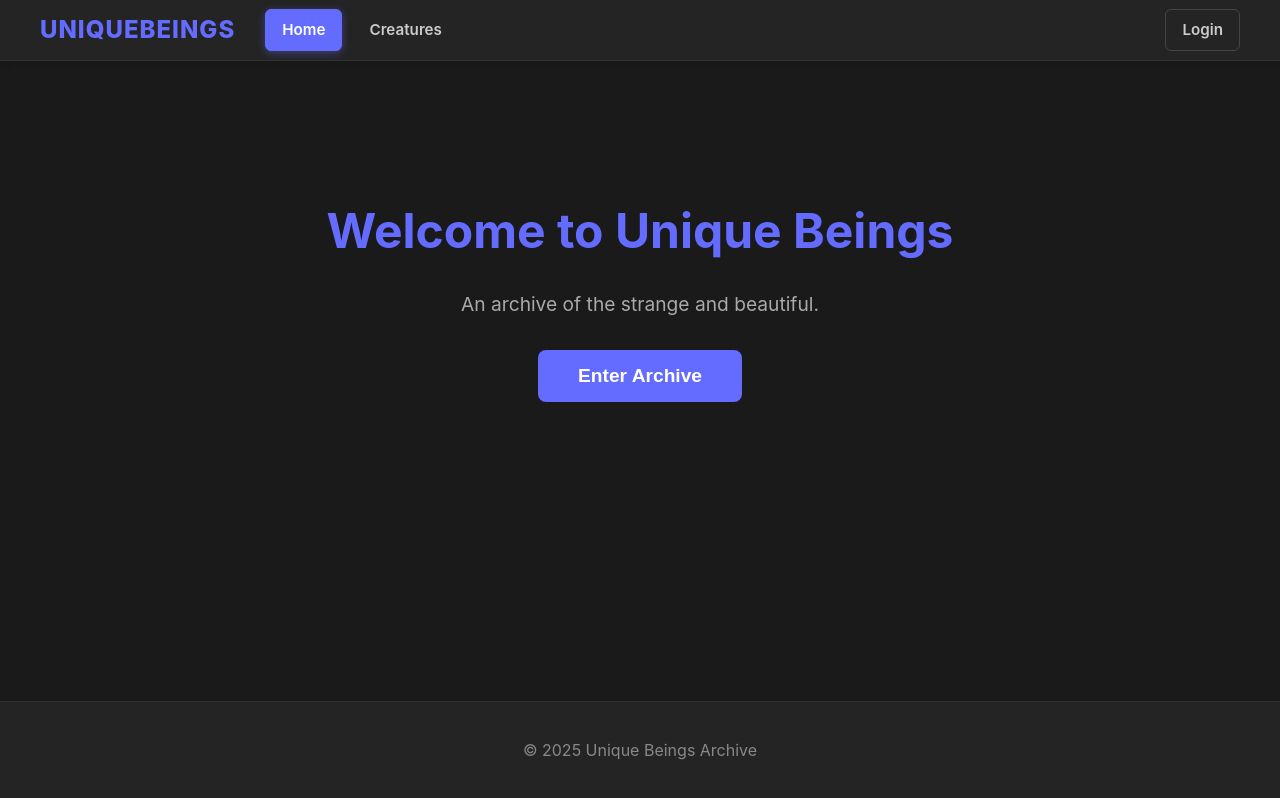
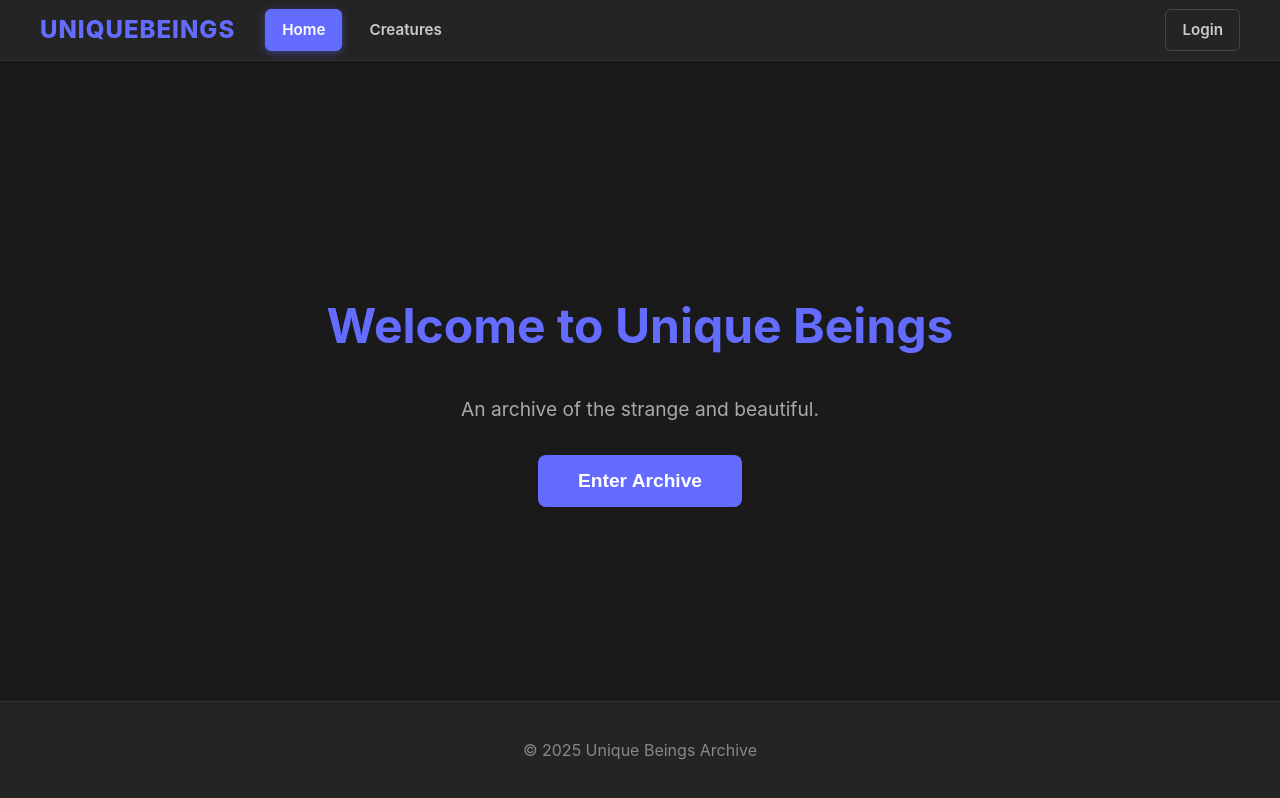
Before and after one commit to UniqueCreatures/Unique-Beings, a Vue app: page /#/ in a window 1280 px wide. Built offline with nearby package versions, Linux system fonts and the light colour scheme; no server answers; what @vueup/vue-quill would draw is missing.

Commit message:
Layout fixes on homepage, login and creatures

```diff
--- a/src/App.vue
+++ b/src/App.vue
@@ -60,7 +60,8 @@ onUnmounted(() => {
 
 .mainContent {
   flex: 1;
-  padding-bottom: 40px;
+  display: flex;
+  flex-direction: column;
 }
 
 .appFooter {
--- a/src/assets/main.css
+++ b/src/assets/main.css
@@ -17,9 +17,12 @@ body {
 }
 
 .container {
+  width: 100%;
   max-width: 1200px;
   margin: 0 auto;
   padding: 20px;
+  box-sizing: border-box;
+  /* Good practice when padding is involved */
 }
 
 a {
--- a/src/views/HomeView.vue
+++ b/src/views/HomeView.vue
@@ -11,13 +11,18 @@
 <style scoped>
 .homeContainer {
   text-align: center;
-  padding-top: 100px;
+  display: flex;
+  flex-direction: column;
+  justify-content: center;
+  align-items: center;
+  flex: 1;
 }
 
 .mainTitle {
-  font-size: 3rem;
+  font-size: clamp(2rem, 5vw, 3rem);
   margin-bottom: 10px;
   color: var(--primaryColor);
+  padding: 0 1rem;
 }
 
 .subtitle {
--- a/src/views/LoginView.vue
+++ b/src/views/LoginView.vue
@@ -38,8 +38,12 @@ const handleLogin = async () => {
 <style scoped>
 .loginContainer {
   max-width: 400px;
-  margin-top: 50px;
   text-align: center;
+  display: flex;
+  flex-direction: column;
+  justify-content: center;
+  flex: 1;
+  margin: 0 auto; /* Keep horizontal centering */
 }
 
 .blockBtn {
```
